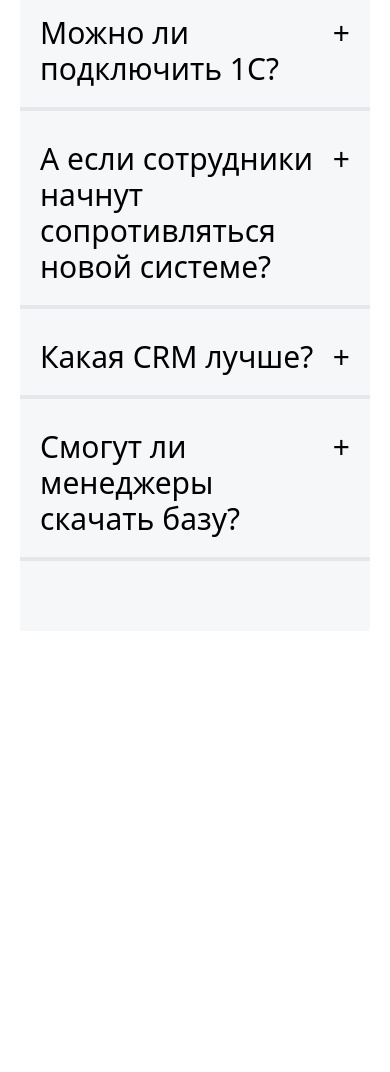
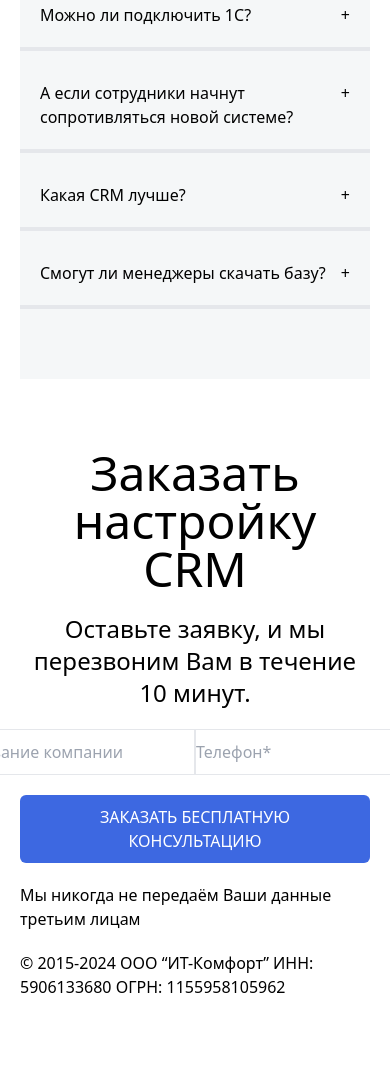
Before and after one commit to saidjannnnnnnn/bonusa-berahmsh, a website: page src/index.html in a window 390 px wide. Shown: the part 5382-6454 px from the top of the page. Before the commit the page ends 6033 px from the top, so only its background shows below. Drawn offline with nearby package versions, Linux system fonts and the light colour scheme; files that its build step writes are made by us from their sources.

Commit message:
footer finish

```diff
--- a/src/index.html
+++ b/src/index.html
@@ -139,27 +139,53 @@
       <section class="max-w-[700px] flex flex-col gap-[30px] itmes-center m-auto py-[70px]">
         <p class="text-5xl text-center">Частые вопросы</p>
         <div class="flex justify-between border-b-4 pb-[20px] px-[20px]">
-            <p class="text-3xl">Сколько это стоит?</p>
-            <p class="text-3xl">+</p>
+            <p class="lg:text-3xl">Сколько это стоит?</p>
+            <p class="lg:text-3xl">+</p>
         </div>
         <div class="flex justify-between border-b-4 pb-[20px] px-[20px]">
-            <p class="text-3xl">Можно ли подключить 1С?</p>
-            <p class="text-3xl">+</p>
+            <p class="lg:text-3xl">Можно ли подключить 1С?</p>
+            <p class="lg:text-3xl">+</p>
         </div>
         <div class="flex justify-between border-b-4 pb-[20px] px-[20px]">
-            <p class="text-3xl">А если сотрудники начнут сопротивляться новой системе?</p>
-            <p class="text-3xl">+</p>
+            <p class="lg:text-3xl">А если сотрудники начнут сопротивляться новой системе?</p>
+            <p class="lg:text-3xl">+</p>
         </div>
         <div class="flex justify-between border-b-4 pb-[20px] px-[20px]">
-            <p class="text-3xl">Какая CRM лучше?</p>
-            <p class="text-3xl">+</p>
+            <p class="lg:text-3xl">Какая CRM лучше?</p>
+            <p class="lg:text-3xl">+</p>
         </div>
         <div class="flex justify-between border-b-4 pb-[20px] px-[20px]">
-            <p class="text-3xl">Смогут ли менеджеры скачать базу?</p>
-            <p class="text-3xl">+</p>
+            <p class="lg:text-3xl">Смогут ли менеджеры скачать базу?</p>
+            <p class="lg:text-3xl">+</p>
         </div>
       </section>
       </div>
     </main>
+    <footer class="flex flex-col gap-[20px] items-center py-[70px]">
+        <p class="text-5xl text-center">Заказать настройку CRM</p>
+        <p class="lg:w-[600px] text-center text-2xl">Оставьте заявку,
+и мы перезвоним Вам в течение 10 минут.</p>
+<div class="flex lg:gap-[30px]">
+            <input
+              class="py-[10px] lg:px-[20px] border"
+              type="text"
+              placeholder="Название компании"
+            />
+            <input
+              class="py-[10px] lg:px-[20px] border"
+              type="number"
+              placeholder="Телефон*"
+              name=""
+              id=""
+            />
+          </div>
+          <button
+            class="py-[10px] px-[40px] lg:px-[65px] rounded-md bg-[#3D68E1] text-white"
+          >
+            ЗАКАЗАТЬ БЕСПЛАТНУЮ КОНСУЛЬТАЦИЮ
+          </button>
+          <p>Мы никогда не передаём Ваши данные третьим лицам</p>
+<p>© 2015-2024 ООО “ИТ-Комфорт” ИНН: 5906133680 ОГРН: 1155958105962</p>
+    </footer>
   </body>
 </html>
```
